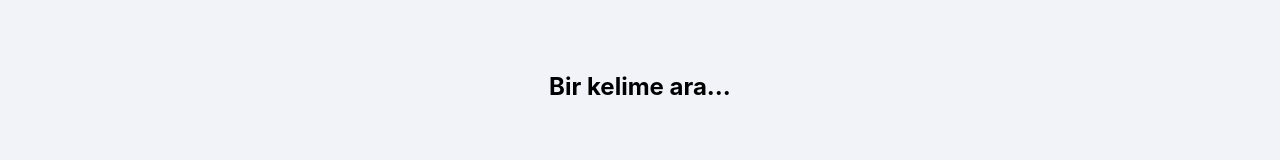
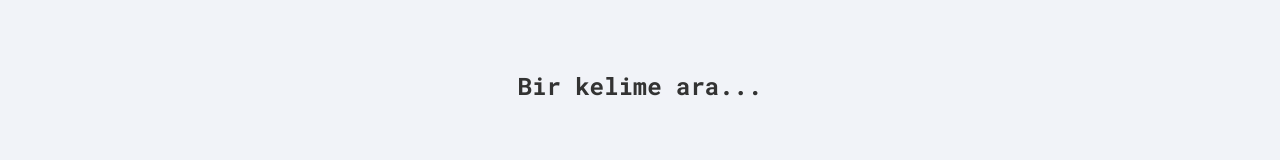
Before and after one commit to fdemir/etymology-turkish, a Nuxt app: page / in a window 1280 px wide. Shown: the part 156-316 px from the top of the page. Built offline with nearby package versions, Linux system fonts and the light colour scheme.

Commit message:
edit global styles

```diff
--- a/assets/scss/partials/_global.scss
+++ b/assets/scss/partials/_global.scss
@@ -1,5 +1,6 @@
 /* stylelint-disable */
 @import './variables';
+@import url('https://fonts.googleapis.com/css2?family=Roboto+Mono:wght@300;400;500;600;700&family=Roboto:wght@300;400;500;700;900&display=swap');
 
 html,
 body  {
@@ -24,3 +25,13 @@ input:focus {
     width: $container-lg;
   }
 }
+
+h1,
+h2,
+h3,
+h4,
+h5,
+h6 {
+  color: #333333;
+  font-family: 'Roboto Mono';
+}
```
